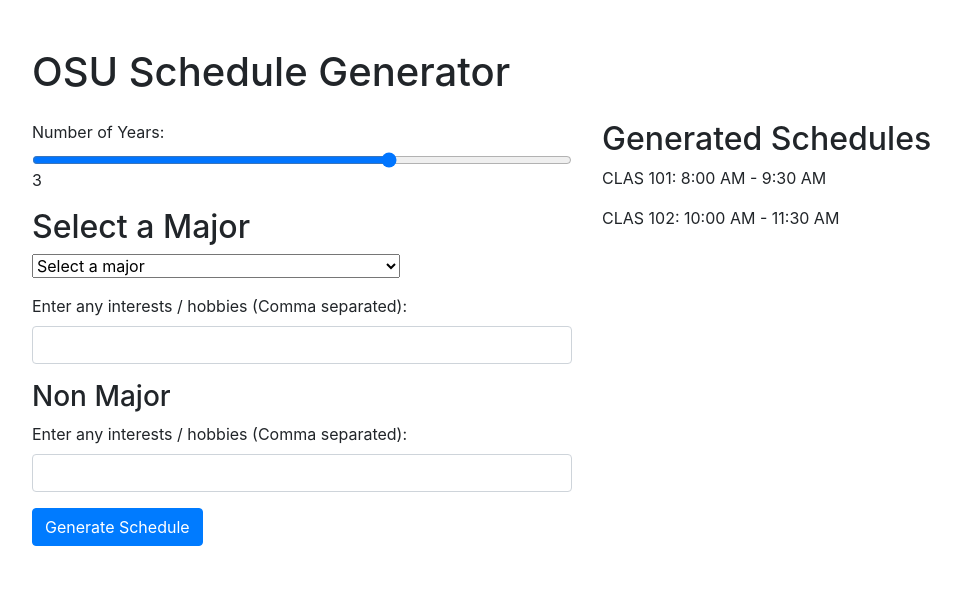
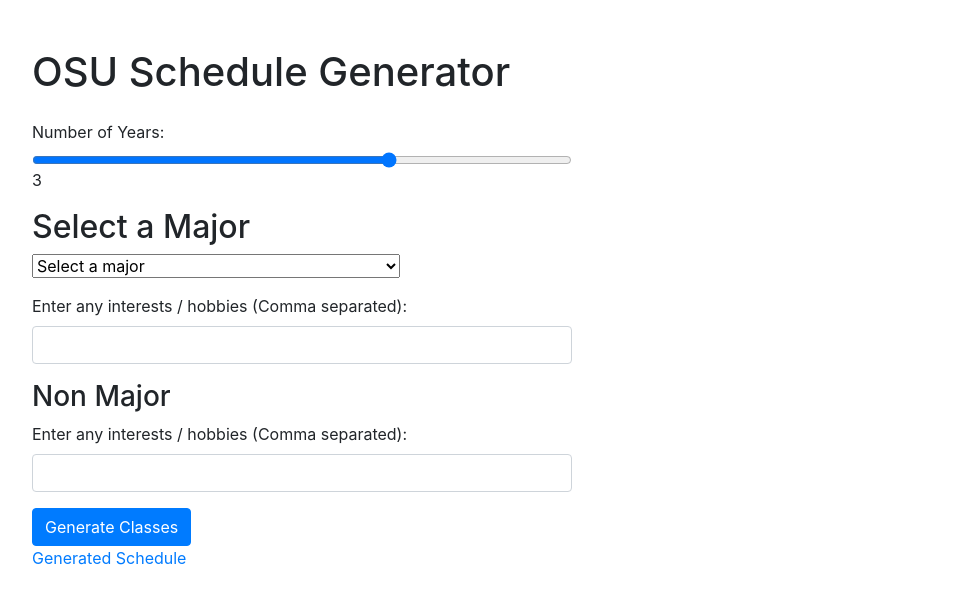
Before and after one commit to DonJ137/CSE5914-Capstone, a website: page templates/index.html in a window 1280 px wide. Shown: the whole page, without its empty margins (53-1014 px from the left). Drawn offline with nearby package versions, Linux system fonts and the light colour scheme; a script that the page names is missing.

Commit message:
Beginning the process of making the schedule page.

```diff
--- a/templates/index.html
+++ b/templates/index.html
@@ -48,18 +48,12 @@
                         <label for="geInterests" class="form-label">Enter any interests / hobbies (Comma separated):</label>
                         <input type="text" class="form-control" id="geInterests" name="geInterests">
                     </div>
-                    <button type="submit" class="btn btn-primary">Generate Schedule</button>
+                    <button type="submit" class="btn btn-primary">Generate Classes</button>
                 </form>
             </div>
-
-            <div class="col-md-6">
-                <div id="generatedSchedules">
-                    <h2>Generated Schedules</h2>
-                    <p>CLAS 101: 8:00 AM - 9:30 AM</p>
-                    <p>CLAS 102: 10:00 AM - 11:30 AM</p>
-                </div>
-            </div>
         </div>
+        <!--Try to get this to work, not working currently-->
+        <a href="generated_schedule.html" target="_blank">Generated Schedule</a>
     </div>
 
 
```
Also changed, not shown: templates/generated_schedule.html (added, +9 -0 lines), 1 other file.
